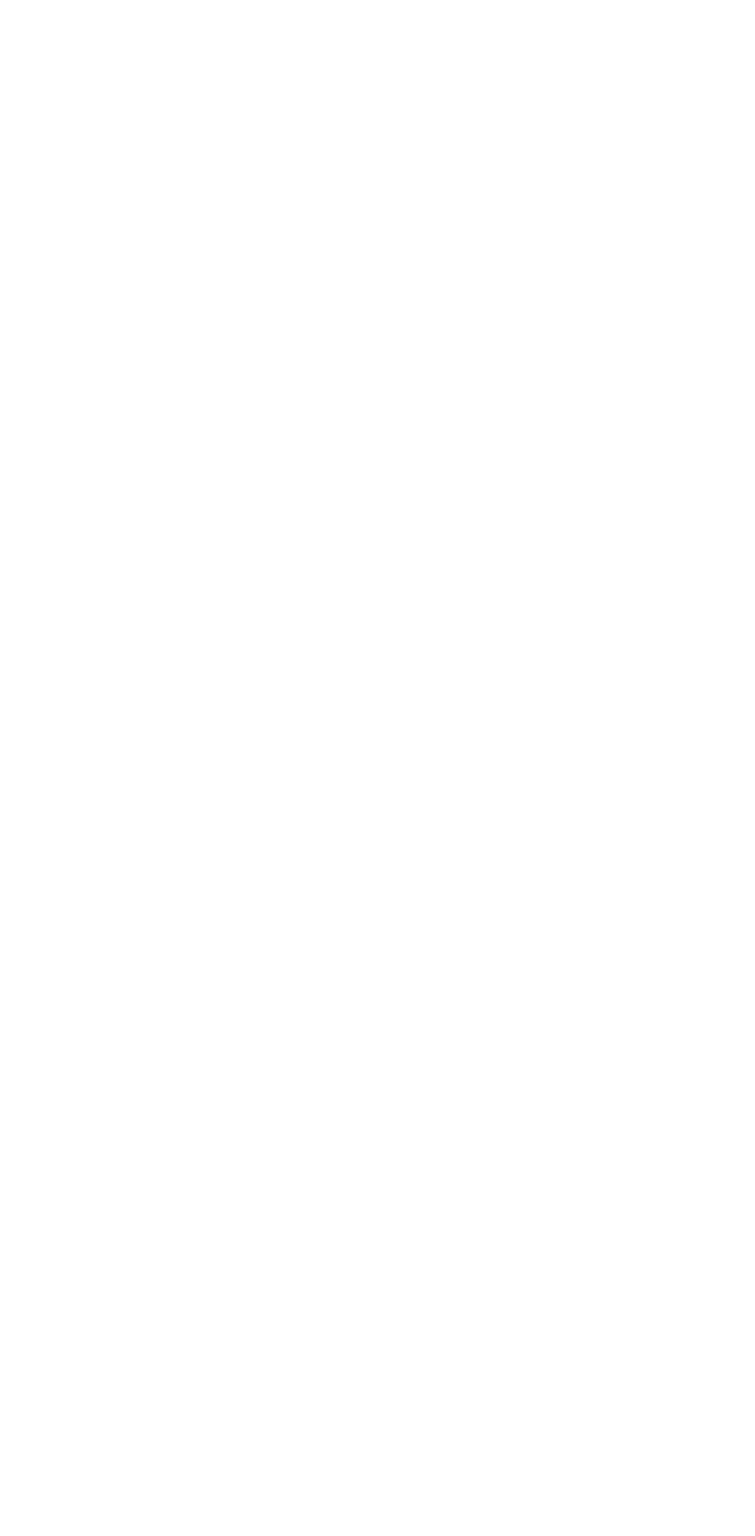
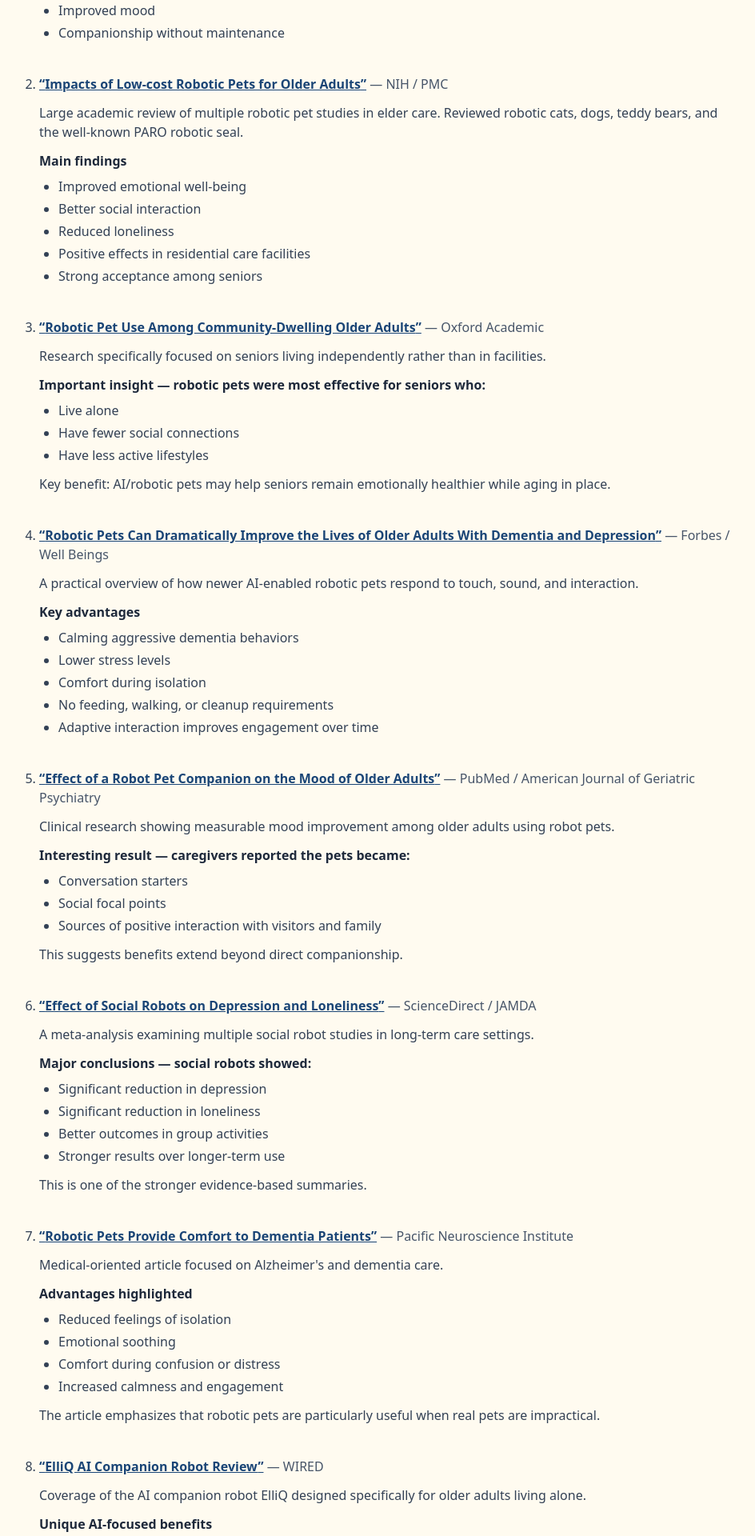
Before and after one commit to timsthomasson-cpu/Interactive-Pet-Marketplace, a Next.js app: page /senior-research/summaries in a window 1280 px wide. Before the commit this address had no page. Shown: the part 560-2480 px from the top of the page at 80% size, without its empty margins (7-951 px from the left). Before the commit the page ends 800 px from the top, so only its background shows below. Built offline with nearby package versions, Linux system fonts and the light colour scheme.

Commit message:
Warm golden redesign, product images, layout cleanup

```diff
--- a/app/kids-research/page.tsx
+++ b/app/kids-research/page.tsx
@@ -56,5 +56,5 @@ const articles: { title: string; source: string; url: string; note?: string }[]
 ];
 
 export default function KidsResearchPage() {
-  return <PageShell><section className="pt-10 pb-3 sm:pt-12 sm:pb-4 lg:pt-14 lg:pb-5"><div className="container-shell"><SectionHeading eyebrow="Research" title="Research on Interactive Pets and Children" text="A growing body of research suggests that interactive and AI-powered pets and toys can support children's interactive learning, personalized engagement, empathy development, technology fluency, and social-emotional growth." /></div></section><section className="pb-4 sm:pb-5"><div className="container-shell max-w-4xl"><Link href="/kids-research/summaries" className="block group"><h3 className="text-2xl font-bold tracking-tight text-trust-700 group-hover:text-trust-900 underline">Articles on the Effect of Interactive Pets on Children</h3><p className="mt-1 text-sm text-slate-600 group-hover:text-slate-900">(Click to see summaries of articles.)</p></Link></div></section><section className="section-pad pt-2"><div className="container-shell"><ol className="space-y-6 list-decimal pl-6 max-w-4xl">{articles.map((article) => <li key={article.url} className="text-slate-700"><Link href={article.url} target="_blank" rel="noopener noreferrer" className="font-semibold text-trust-700 underline hover:text-trust-900">&ldquo;{article.title}&rdquo;</Link><span className="text-slate-600"> — {article.source}</span></li>)}</ol></div></section></PageShell>;
+  return <PageShell><section className="pt-10 pb-3 sm:pt-12 sm:pb-4 lg:pt-14 lg:pb-5"><div className="container-shell"><SectionHeading eyebrow="Research" title="Research on Interactive Pets and Children" text="A growing body of research suggests that interactive and AI-powered pets and toys can support children's interactive learning, personalized engagement, empathy development, technology fluency, and social-emotional growth." /></div></section><section className="pb-2"><div className="container-shell max-w-4xl"><Link href="/kids-research/summaries" className="block group"><h3 className="text-2xl font-bold tracking-tight text-trust-700 group-hover:text-trust-900 underline">Articles on the Effect of Interactive Pets on Children</h3><p className="mt-1 text-xl font-bold underline text-slate-700 group-hover:text-slate-900">(Click to see summaries of articles.)</p></Link></div></section><section className="pt-6 pb-10 sm:pt-8 sm:pb-12"><div className="container-shell"><ol className="space-y-6 list-decimal pl-6 max-w-4xl">{articles.map((article) => <li key={article.url} className="text-slate-700"><Link href={article.url} target="_blank" rel="noopener noreferrer" className="font-semibold text-trust-700 underline hover:text-trust-900">&ldquo;{article.title}&rdquo;</Link><span className="text-slate-600"> — {article.source}</span></li>)}</ol></div></section></PageShell>;
 }
--- a/app/kids-research/summaries/page.tsx
+++ b/app/kids-research/summaries/page.tsx
@@ -86,5 +86,5 @@ const summaries: { title: string; source: string; url: string; lead?: string; bu
 ];
 
 export default function KidsResearchSummariesPage() {
-  return <PageShell><section className="pt-14 pb-6 sm:pt-16 sm:pb-7 lg:pt-20 lg:pb-8"><div className="container-shell"><SectionHeading eyebrow="Article summaries" title="Summaries: Articles on the Effect of Interactive Pets on Children" text="Brief summaries of each research article. Click any title to read the original source." /></div></section><section className="section-pad pt-2"><div className="container-shell"><ol className="space-y-10 list-decimal pl-6 max-w-4xl">{summaries.map((s,i) => <li key={s.url} className="text-slate-700"><Link href={s.url} target="_blank" rel="noopener noreferrer" className="font-semibold text-trust-700 underline hover:text-trust-900">&ldquo;{s.title}&rdquo;</Link><span className="text-slate-600"> — {s.source}</span>{s.lead && <p className="mt-3 text-slate-700">{s.lead}</p>}<ul className="mt-2 list-disc pl-6 space-y-1 text-slate-700">{s.bullets.map(b => <li key={b}>{b}</li>)}</ul>{s.closing && <p className="mt-3 text-slate-700">{s.closing}</p>}</li>)}</ol><p className="mt-12 text-sm text-slate-600"><Link href="/kids-research" className="underline text-trust-700 hover:text-trust-900">&larr; Back to article list</Link></p></div></section></PageShell>;
+  return <PageShell><section className="pt-14 pb-2 sm:pt-16 sm:pb-3 lg:pt-20 lg:pb-3"><div className="container-shell"><SectionHeading eyebrow="Article summaries" title="Summaries: Articles on the Effect of Interactive Pets on Children" text="Brief summaries of each research article. Click any title to read the original source." /></div></section><section className="pt-0 pb-10 sm:pb-12"><div className="container-shell"><ol className="space-y-10 list-decimal pl-6 max-w-4xl">{summaries.map((s,i) => <li key={s.url} className="text-slate-700"><Link href={s.url} target="_blank" rel="noopener noreferrer" className="font-semibold text-trust-700 underline hover:text-trust-900">&ldquo;{s.title}&rdquo;</Link><span className="text-slate-600"> — {s.source}</span>{s.lead && <p className="mt-3 text-slate-700">{s.lead}</p>}<ul className="mt-2 list-disc pl-6 space-y-1 text-slate-700">{s.bullets.map(b => <li key={b}>{b}</li>)}</ul>{s.closing && <p className="mt-3 text-slate-700">{s.closing}</p>}</li>)}</ol><p className="mt-12 text-sm text-slate-600"><Link href="/kids-research" className="underline text-trust-700 hover:text-trust-900">&larr; Back to article list</Link></p></div></section></PageShell>;
 }
--- a/app/senior-research/page.tsx
+++ b/app/senior-research/page.tsx
@@ -56,5 +56,5 @@ const articles: { title: string; source: string; url: string }[] = [
 ];
 
 export default function SeniorResearchPage() {
-  return <PageShell><section className="pt-14 pb-6 sm:pt-16 sm:pb-7 lg:pt-20 lg:pb-10"><div className="container-shell"><SectionHeading eyebrow="Research" title="Research on Interactive Pets and Senior Wellbeing" text="A growing body of research suggests that interactive and robotic pets can meaningfully improve the lives of seniors — especially those facing loneliness, isolation, dementia, depression, or anxiety." /></div></section><section className="section-pad pt-0"><div className="container-shell"><ol className="space-y-6 list-decimal pl-6 max-w-4xl">{articles.map((article) => <li key={article.url} className="text-slate-700"><Link href={article.url} target="_blank" rel="noopener noreferrer" className="font-semibold text-trust-700 underline hover:text-trust-900">&ldquo;{article.title}&rdquo;</Link><span className="text-slate-600"> — {article.source}</span></li>)}</ol></div></section></PageShell>;
+  return <PageShell><section className="pt-10 pb-3 sm:pt-12 sm:pb-4 lg:pt-14 lg:pb-5"><div className="container-shell"><SectionHeading eyebrow="Research" title="Research on Interactive Pets and Senior Wellbeing" text="A growing body of research suggests that interactive and robotic pets can meaningfully improve the lives of seniors — especially those facing loneliness, isolation, dementia, depression, or anxiety." /></div></section><section className="pb-2"><div className="container-shell max-w-4xl"><Link href="/senior-research/summaries" className="block group"><h3 className="text-2xl font-bold tracking-tight text-trust-700 group-hover:text-trust-900 underline">Articles on the Effect of Interactive Pets on Seniors</h3><p className="mt-1 text-xl font-bold underline text-slate-700 group-hover:text-slate-900">(Click to see summaries of articles.)</p></Link></div></section><section className="pt-6 pb-10 sm:pt-8 sm:pb-12"><div className="container-shell"><ol className="space-y-6 list-decimal pl-6 max-w-4xl">{articles.map((article) => <li key={article.url} className="text-slate-700"><Link href={article.url} target="_blank" rel="noopener noreferrer" className="font-semibold text-trust-700 underline hover:text-trust-900">&ldquo;{article.title}&rdquo;</Link><span className="text-slate-600"> — {article.source}</span></li>)}</ol></div></section></PageShell>;
 }
--- /dev/null
+++ b/app/senior-research/summaries/page.tsx
@@ -0,0 +1,97 @@
+import { PageShell } from "@/components/layout";
+import { SectionHeading } from "@/components/ui";
+import Link from "next/link";
+
+const summaries: { title: string; source: string; url: string; intro?: string; sectionLabel?: string; bullets: string[]; closing?: string }[] = [
+  {
+    title: "Studies Show Benefits of Robotic Pets for Loved Ones With Dementia, Loneliness",
+    source: "AARP",
+    url: "https://www.aarp.org/caregiving/basics/robotic-companion-animals/",
+    intro: "AARP article discussing how animatronic pets help reduce stress, agitation, and loneliness in older adults, particularly those with dementia. It highlights positive emotional responses and increased engagement in care settings.",
+    sectionLabel: "Main advantages identified",
+    bullets: ["Reduced agitation", "Emotional comfort", "Easier caregiving", "Improved mood", "Companionship without maintenance"]
+  },
+  {
+    title: "Impacts of Low-cost Robotic Pets for Older Adults",
+    source: "NIH / PMC",
+    url: "https://pmc.ncbi.nlm.nih.gov/articles/PMC8082946/",
+    intro: "Large academic review of multiple robotic pet studies in elder care. Reviewed robotic cats, dogs, teddy bears, and the well-known PARO robotic seal.",
+    sectionLabel: "Main findings",
+    bullets: ["Improved emotional well-being", "Better social interaction", "Reduced loneliness", "Positive effects in residential care facilities", "Strong acceptance among seniors"]
+  },
+  {
+    title: "Robotic Pet Use Among Community-Dwelling Older Adults",
+    source: "Oxford Academic",
+    url: "https://academic.oup.com/psychsocgerontology/article/75/9/2018/5891953",
+    intro: "Research specifically focused on seniors living independently rather than in facilities.",
+    sectionLabel: "Important insight — robotic pets were most effective for seniors who:",
+    bullets: ["Live alone", "Have fewer social connections", "Have less active lifestyles"],
+    closing: "Key benefit: AI/robotic pets may help seniors remain emotionally healthier while aging in place."
+  },
+  {
+    title: "Robotic Pets Can Dramatically Improve the Lives of Older Adults With Dementia and Depression",
+    source: "Forbes / Well Beings",
+    url: "https://wellbeings.org/well-beings-x-forbes-robotic-pets-can-dramatically-improve-the-lives-of-older-adults-with-dementia-and-depression/",
+    intro: "A practical overview of how newer AI-enabled robotic pets respond to touch, sound, and interaction.",
+    sectionLabel: "Key advantages",
+    bullets: ["Calming aggressive dementia behaviors", "Lower stress levels", "Comfort during isolation", "No feeding, walking, or cleanup requirements", "Adaptive interaction improves engagement over time"]
+  },
+  {
+    title: "Effect of a Robot Pet Companion on the Mood of Older Adults",
+    source: "PubMed / American Journal of Geriatric Psychiatry",
+    url: "https://www.ajgponline.org/article/S1064-7481(25)00558-5/fulltext",
+    intro: "Clinical research showing measurable mood improvement among older adults using robot pets.",
+    sectionLabel: "Interesting result — caregivers reported the pets became:",
+    bullets: ["Conversation starters", "Social focal points", "Sources of positive interaction with visitors and family"],
+    closing: "This suggests benefits extend beyond direct companionship."
+  },
+  {
+    title: "Effect of Social Robots on Depression and Loneliness",
+    source: "ScienceDirect / JAMDA",
+    url: "https://www.jamda.com/article/S1525-8610(24)00176-2/fulltext",
+    intro: "A meta-analysis examining multiple social robot studies in long-term care settings.",
+    sectionLabel: "Major conclusions — social robots showed:",
+    bullets: ["Significant reduction in depression", "Significant reduction in loneliness", "Better outcomes in group activities", "Stronger results over longer-term use"],
+    closing: "This is one of the stronger evidence-based summaries."
+  },
+  {
+    title: "Robotic Pets Provide Comfort to Dementia Patients",
+    source: "Pacific Neuroscience Institute",
+    url: "https://www.pacificneuroscienceinstitute.org/blog/brain-health/robotic-pets-provide-comfort-to-dementia-patients/",
+    intro: "Medical-oriented article focused on Alzheimer's and dementia care.",
+    sectionLabel: "Advantages highlighted",
+    bullets: ["Reduced feelings of isolation", "Emotional soothing", "Comfort during confusion or distress", "Increased calmness and engagement"],
+    closing: "The article emphasizes that robotic pets are particularly useful when real pets are impractical."
+  },
+  {
+    title: "ElliQ AI Companion Robot Review",
+    source: "WIRED",
+    url: "https://www.wired.com/review/elliq-ai-companion-robot/",
+    intro: "Coverage of the AI companion robot ElliQ designed specifically for older adults living alone.",
+    sectionLabel: "Unique AI-focused benefits",
+    bullets: ["Conversational companionship", "Wellness reminders", "Activity suggestions", "Encouragement of healthy habits", "Family communication support"],
+    closing: "This moves beyond \u201Crobotic pet\u201D into proactive AI companionship."
+  },
+  {
+    title: "Companion Robots to Mitigate Loneliness Among Older Adults",
+    source: "Frontiers in Psychology",
+    url: "https://www.frontiersin.org/articles/10.3389/fpsyg.2023.1106633/full",
+    intro: "Research examining opinions and ethical considerations surrounding AI companion robots.",
+    sectionLabel: "Main takeaway — older adults generally view companion robots positively when:",
+    bullets: ["Used to supplement human care", "Designed transparently", "Focused on reducing loneliness"],
+    closing: "The study also explores ethical concerns around emotional attachment."
+  },
+  {
+    title: "Wired for Companionship",
+    source: "The Gerontologist / Oxford Academic",
+    url: "https://academic.oup.com/gerontologist/article/65/12/gnaf219/8268528",
+    intro: "A newer 2025 meta-analysis examining AI-enabled social robots for older adults.",
+    sectionLabel: "Important findings — AI social robots appear especially helpful for:",
+    bullets: ["Persistent loneliness", "Emotionally isolated seniors", "Older adults seeking regular interaction", "Individuals with limited mobility"],
+    closing: "The study also notes outcomes vary depending on personality and emotional needs."
+  }
+];
+
+export default function SeniorResearchSummariesPage() {
+  return <PageShell><section className="pt-14 pb-2 sm:pt-16 sm:pb-3 lg:pt-20 lg:pb-3"><div className="container-shell"><SectionHeading eyebrow="Article summaries" title="Summaries: Articles on the Effect of Interactive Pets on Seniors" text="Brief summaries of each research article. Click any title to read the original source." /></div></section><section className="pt-0 pb-10 sm:pb-12"><div className="container-shell"><ol className="space-y-10 list-decimal pl-6 max-w-4xl">{summaries.map((s) => <li key={s.url} className="text-slate-700"><Link href={s.url} target="_blank" rel="noopener noreferrer" className="font-semibold text-trust-700 underline hover:text-trust-900">&ldquo;{s.title}&rdquo;</Link><span className="text-slate-600"> — {s.source}</span>{s.intro && <p className="mt-3 text-slate-700">{s.intro}</p>}{s.sectionLabel && <p className="mt-3 font-semibold text-slate-800">{s.sectionLabel}</p>}<ul className="mt-2 list-disc pl-6 space-y-1 text-slate-700">{s.bullets.map(b => <li key={b}>{b}</li>)}</ul>{s.closing && <p className="mt-3 text-slate-700">{s.closing}</p>}</li>)}</ol><p className="mt-12 text-sm text-slate-600"><Link href="/senior-research" className="underline text-trust-700 hover:text-trust-900">&larr; Back to article list</Link></p></div></section></PageShell>;
+}
```
Also changed, not shown: 1 other file (tests, documents, lock files or other folders).
